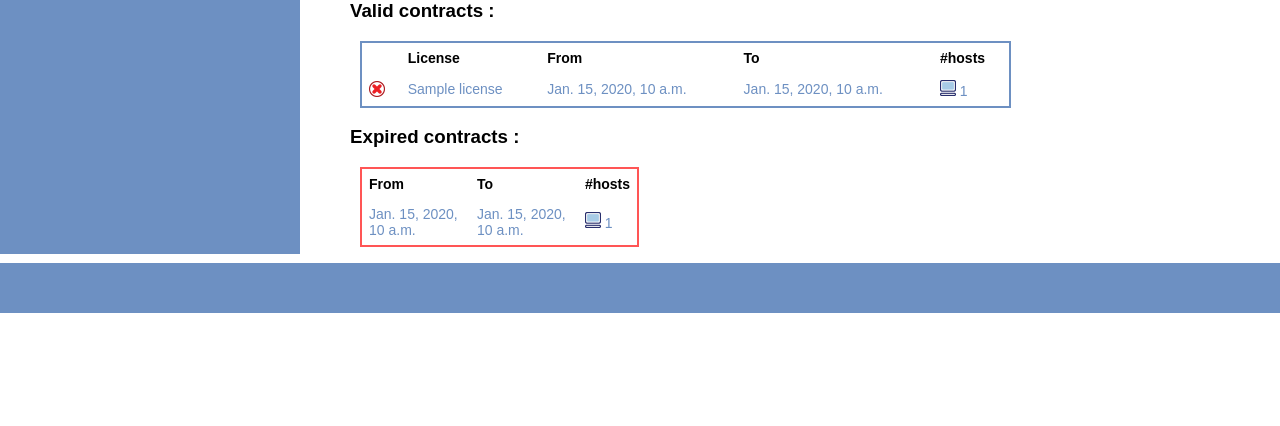
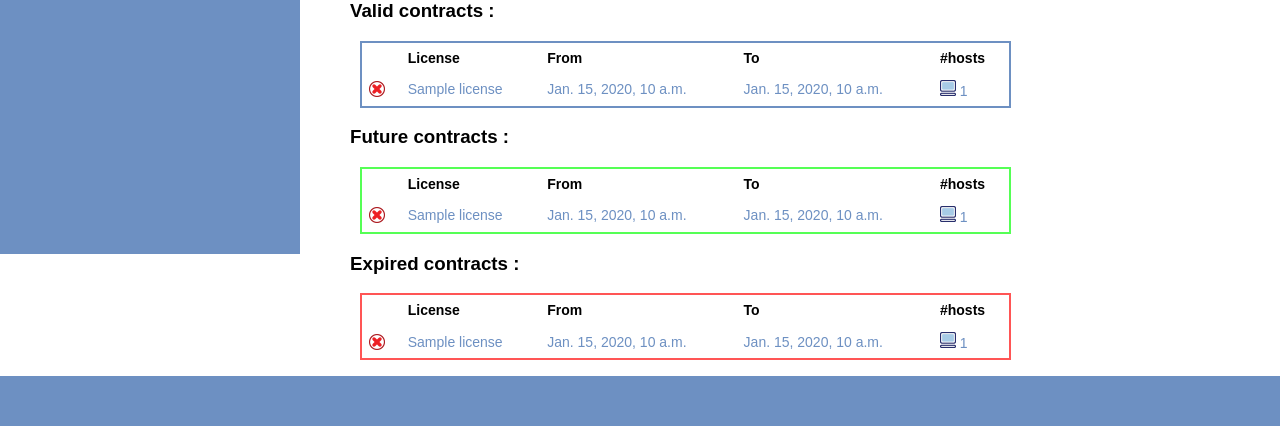
Before and after one commit to lefred/banquise, a Django app: template web/templates/customerDetails.html in a window 1280 px wide. Shown: the part 456-882 px from the top of the page. Before the commit the page ends 769 px from the top, so only its background shows below. Run offline with Django 3.2, Linux system fonts and the light colour scheme; the template is opened without the code that fills it: most values are stand-ins (such as "Sample title", 1, 10 or a date in 2020).

Commit message:
Move future contracts from the valid box to a new box

```diff
--- a/web/media/css/banquise.css
+++ b/web/media/css/banquise.css
@@ -185,11 +185,19 @@ a:hover {
 
 
 #expiredcontracts table {
-	    border-collapse:collapse;
-	    width: 30%;
-	    padding: 10;
-	    margin: 10;
-		border: 2px solid #ff5555;
+	border-collapse:collapse;
+	width: 70%;
+	padding: 10;
+	margin: 10;
+	border: 2px solid #ff5555;
+}
+
+#futurecontracts table {
+	border-collapse:collapse;
+	width: 70%;
+	padding: 10;
+	margin: 10;
+	border: 2px solid #55ff55;
 }
 
 #hosts {
--- a/web/templates/customerDetails.html
+++ b/web/templates/customerDetails.html
@@ -44,17 +44,46 @@ New contract creation
 </table>
 </div>
 {% endif %}
+{% if future_contracts %}
+<div id=futurecontracts>
+<h3>Future contracts :</h3>
+<table>
+    <tr>
+        <th></th>
+        <th>License</th>
+        <th>From</th>
+        <th>To</th>
+        <th>#hosts</th>
+    </tr>
+    {% for cont in future_contracts %}
+    <tr>
+        <td><a href="?action=delete&cont={{cont.id}}"><img src="/media/images/icons/delete.png" height="16" border="0" title="delete the contract"></a></td>
+        <td>{{cont.license}}</td>
+        <td>{{cont.start_date}}</td>
+        <td>{{cont.end_date}}</td>
+        <td><a href='/web/list/hosts/{{ cont.id }}'><img src='/media/images/icons/host.png' height='16' border='0'></a>
+            {{ cont.hosts.count }}
+        </td>
+    </tr>
+    {% endfor %}
+</table>
+</div>
+{% endif %}
 {% if old_contracts %}
 <div id=expiredcontracts>
 <h3>Expired contracts :</h3>
 <table>
     <tr>
+        <th></th>
+        <th>License</th>
         <th>From</th>
         <th>To</th>
         <th>#hosts</th>
     </tr>
     {% for cont in old_contracts %}
     <tr>
+        <td><a href="?action=delete&cont={{cont.id}}"><img src="/media/images/icons/delete.png" height="16" border="0" title="delete the contract"></a></td>
+        <td>{{cont.license}}</td>
         <td>{{cont.start_date}}</td>
         <td>{{cont.end_date}}</td>
         <td><a href='/web/list/hosts/{{ cont.id }}'><img src='/media/images/icons/host.png' height='16' border='0'></a>
--- a/web/views.py
+++ b/web/views.py
@@ -254,8 +254,9 @@ def details_customer(request, customer_id):
     elif (request.GET.get('action') == 'delete'):
         contract = get_object_or_404(Contract,pk=request.GET.get('cont'))
         contract.delete()
-    valid_contracts = contracts.filter(end_date__gte=datetime.today())
+    valid_contracts = contracts.filter(start_date__lte=datetime.today(),end_date__gte=datetime.today())
     old_contracts = contracts.filter(end_date__lt=datetime.today())
+    future_contracts = contracts.filter(start_date__gt=datetime.today())
 
 
     t = loader.get_template('customerDetails.html')
@@ -263,6 +264,7 @@ def details_customer(request, customer_id):
                                   'action':action,
                                   'form':form,
                                   'valid_contracts':valid_contracts,
+                                  'future_contracts':future_contracts,
                                   'tab_customer': True,
                                   'old_contracts':old_contracts,})
     c = RequestContext(request, scope)
```
